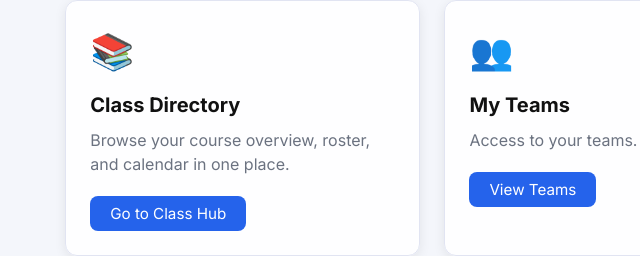
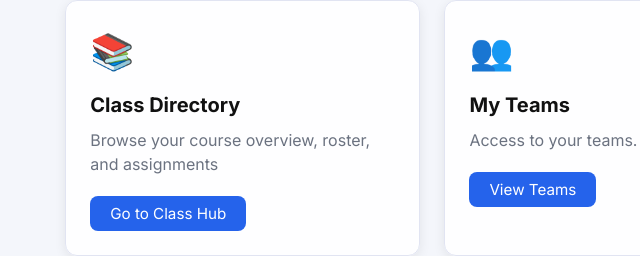
Before and after one commit to CSE210-FA25-Team03/Conductor-App, a website: page app/frontend/src/pages/dashboards/team_lead.html in a window 1280 px wide. Shown: the part 218-474 px from the top of the page, 18-658 px from the left. Drawn offline with Linux system fonts and the light colour scheme.

Commit message:
Renamed Class Directory context
"Browse your course overview, roster, and assignments"

```diff
--- a/app/frontend/src/pages/dashboards/team_lead.html
+++ b/app/frontend/src/pages/dashboards/team_lead.html
@@ -48,7 +48,7 @@
                 <div class="card-icon">📚</div>
                 <div class="card-content">
                     <h2>Class Directory</h2>
-                    <p>Browse your course overview, roster, and calendar in one place.</p>
+                    <p>Browse your course overview, roster, and assignments</p>
                     <button id="viewClassDirectoryBtn" class="card-btn">Go to Class Hub</button>
                 </div>
             </article>
```
